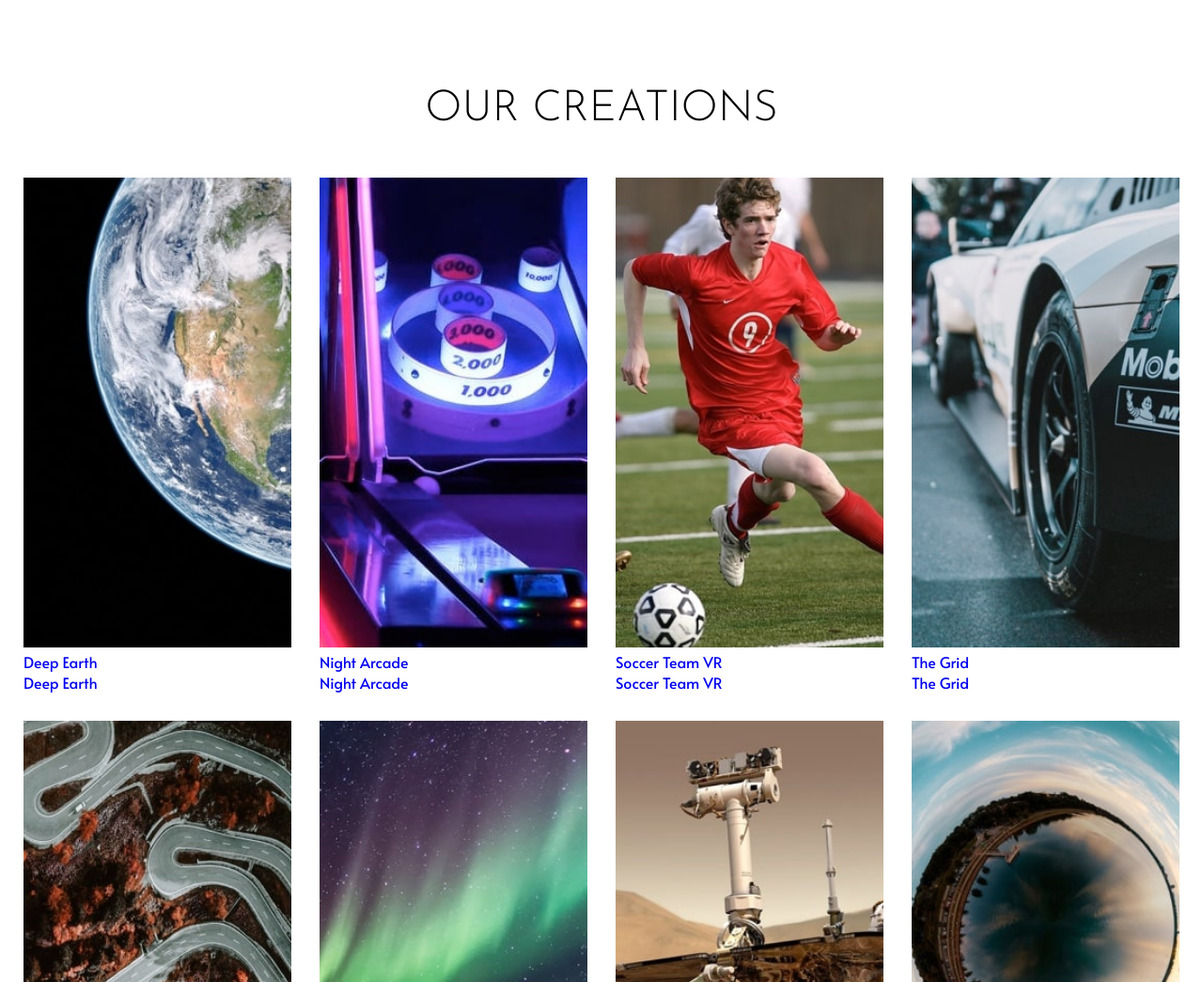
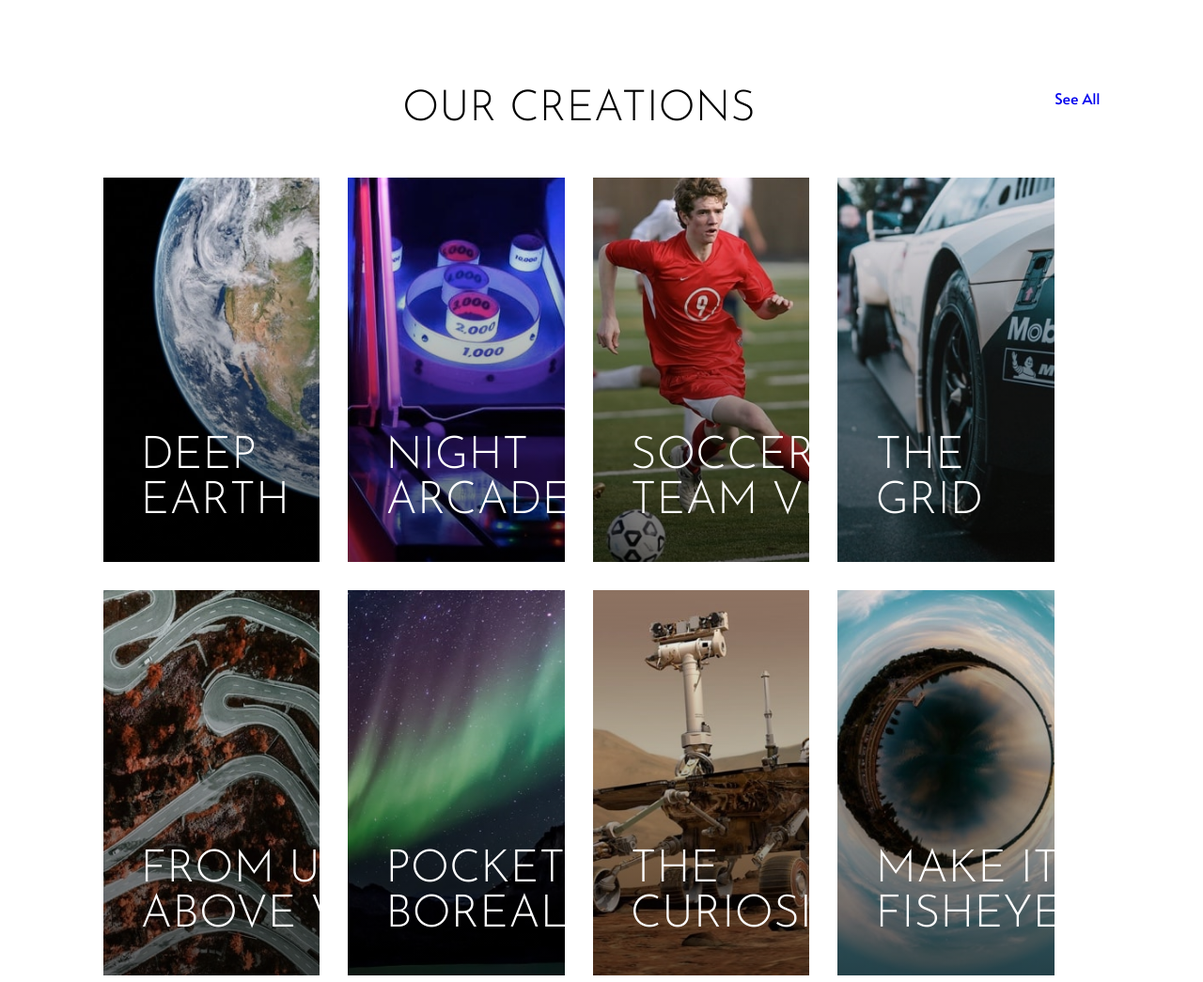
Before and after one commit to MarkoDjuric/Loopstudios-Landing-Page-FM, a website: page index.html in a window 1280 px wide. Shown: the part 1366-2411 px from the top of the page at 94% size. Drawn offline with Linux system fonts and the light colour scheme; files that its build step writes are made by us from their sources.

Commit message:
figcaption

```diff
--- a/app/scss/components/creations.scss
+++ b/app/scss/components/creations.scss
@@ -4,15 +4,116 @@
 
 
     &__content-wrapper {
-
+        max-width: 1111px;
+        width: 100%;
         padding-left: 1.563rem;
         padding-right: 1.563rem;
         display: grid;
         grid-template-columns: 1fr;
 
-        .creations__grid {
 
-            display: grid;
+
+
+
+        .creation-card {
+            margin-bottom: 24px;
+
+            &:hover {
+                .creation-card {
+                    &__img {
+                        opacity: .25;
+                    }
+
+                    &__bg-title {
+                        opacity: .25;
+                    }
+                }
+
+                figure::before {
+                    background: transparent;
+                }
+
+                figcaption {
+                    color: black;
+                }
+            }
+
+            &:focus {
+                outline: 3px dotted black;
+            }
+
+            &__wrapper {
+                position: relative;
+                pointer-events: none;
+                overflow: hidden;
+            }
+
+            figure {
+                position: relative;
+                width: 100%;
+                height: 32vw;
+                overflow: hidden;
+
+                &::before {
+                    content: '';
+                    position: absolute;
+                    top: 0;
+                    left: 0;
+                    z-index: 5;
+                    width: 100%;
+                    height: 100%;
+                    background: linear-gradient(180deg, rgba(0, 0, 0, 0.0001) 0%, rgba(0, 0, 0, 0.601863) 100%);
+                }
+            }
+
+            &__img {
+                width: 100%;
+                height: 100%;
+                object-fit: cover;
+                transition: opacity .3s;
+
+            }
+
+            figcaption {
+                position: absolute;
+                bottom: 2.5rem;
+                left: 2.5rem;
+                z-index: 10;
+                width: 16rem;
+                color: white;
+                font-family: 'Josefin Sans', sans-serif;
+                font-size: 3rem;
+                line-height: 3rem;
+                text-transform: uppercase;
+                transition: .3s;
+                pointer-events: none;
+            }
+
+            &:nth-child(4) figcaption {
+                width: 10rem;
+            }
+
+            &__bg-title {
+                position: absolute;
+                top: 10rem;
+                left: -50%;
+                color:white;
+                font-size: 20rem;
+                text-transform: uppercase;
+                opacity: 0;
+            }
+        }
+        @media screen and (min-width:750px) {
+            .creations__heading { grid-area: column-1; }
+            .creations__grid    { grid-area: column-2; }
+            .creations__link    { grid-area: column-3; }
+
+            grid-template-areas: "column-1 column-3"
+                                 "column-2 column2";
+
+        }
+          .creations__grid {
+              display: grid;
 
                 @media screen and (min-width:750px) {
 
@@ -24,14 +125,12 @@
 
                      grid-template-columns: repeat(4, 1fr);
                      gap: 30px;
-
                 }
 
+            }
 
-
-
-
-
+            .creation-card {
+                margin-bottom: 0;
             }
 
 
```
Also changed, not shown: index.html (+3 -2 lines), dist/style.css.
